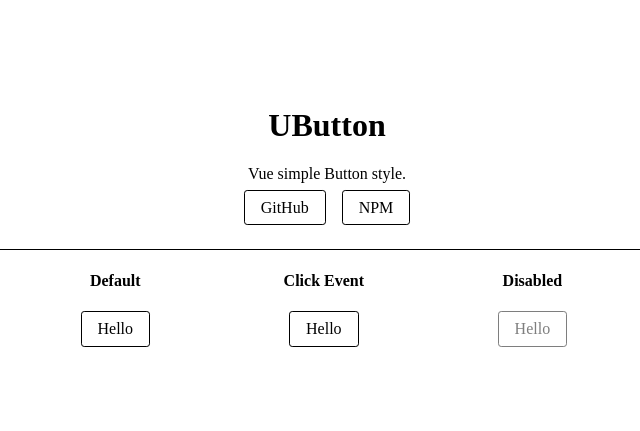
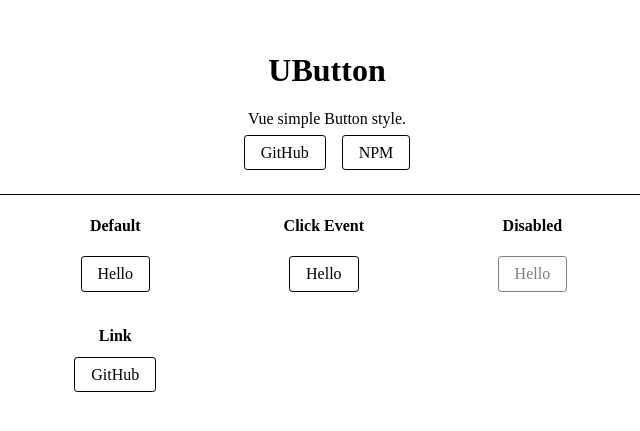
Before and after one commit to HappyJayXin/UButton, a Vue app: page / in a window 1280 px wide. Shown: the part 185-616 px from the top of the page, without its empty margins (313-953 px from the left). Built offline with nearby package versions, Linux system fonts and the light colour scheme.

Commit message:
Modify: a tag.

```diff
--- a/src/App.vue
+++ b/src/App.vue
@@ -26,6 +26,12 @@
       <section class="app__section">
         <h4>Disabled</h4>
         <u-button @click="sayHello" disabled>Hello</u-button>
+      </section>
+      <section class="app__section">
+        <h4>Link</h4>
+        <u-button href="https://github.com/HappyJayXin/UButton" target="_blank"
+          >GitHub</u-button
+        >
       </section>
     </main>
   </div>
--- a/src/components/UButton.vue
+++ b/src/components/UButton.vue
@@ -1,10 +1,11 @@
 <template>
   <a
     v-if="href"
+    @click="handleTap"
     :href="href"
-    :disabled="disabled"
     :style="{ '--theme': theme }"
     :target="target"
+    :class="classObject"
     class="u-button"
   >
     <slot></slot>
@@ -27,18 +28,14 @@
   props: {
     theme: {
       type: String,
-      default: "#000",
-      required: false
+      default: "#000"
     },
     disabled: {
       type: Boolean,
-      default: false,
-      required: false
+      default: false
     },
     href: {
-      type: [Object, String],
-      default: "",
-      required: false
+      type: String
     },
     target: {
       type: String,
@@ -87,6 +84,7 @@
   }
 
   &.disabled {
+    pointer-events: none;
     cursor: not-allowed;
     opacity: 0.5;
   }
```
Also changed, not shown: 2 other files (tests, documents, lock files or other folders).
